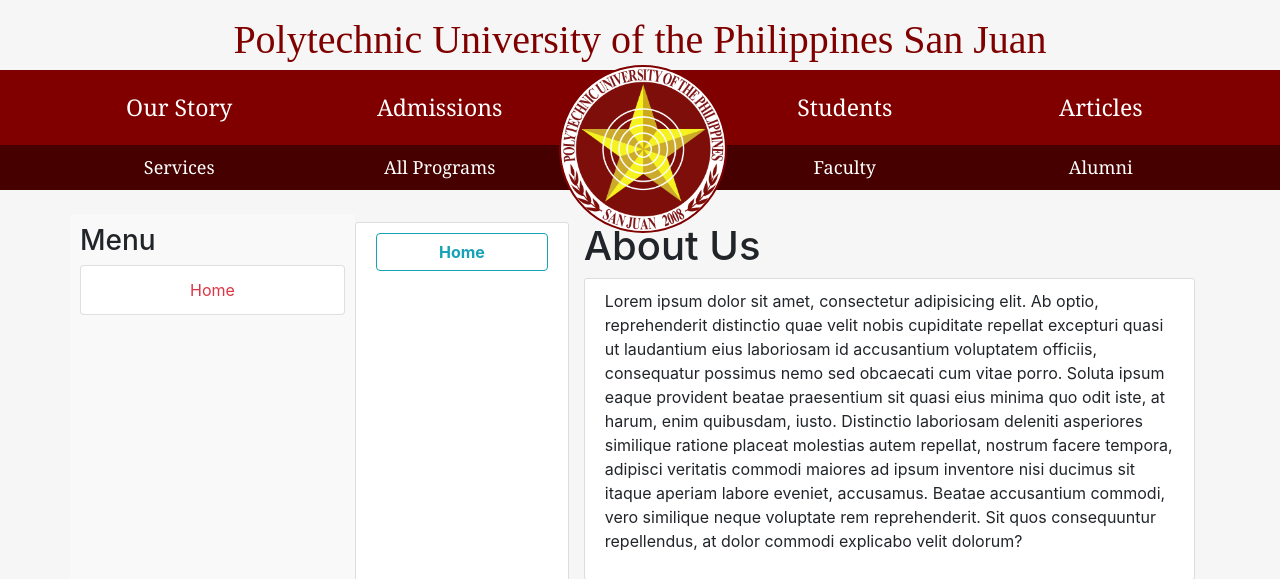
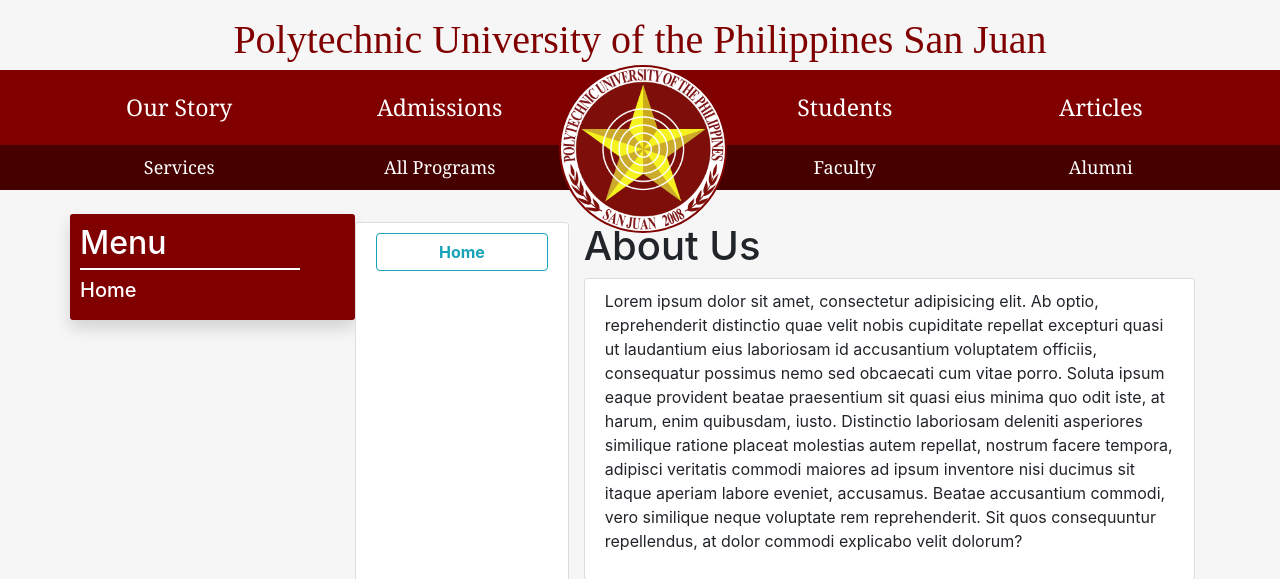
Before and after one commit to CKBaseleres/oers2, a Flask app: page /about in a window 1280 px wide. Shown: the top 579 px of the page. Run offline with Flask 2, Linux system fonts and the light colour scheme; parts of the project's set-up code (start-up, migrations or seed data) failed here and were passed over; some libraries are stand-ins or nearby versions.

Commit message:
adding lawrence designs

```diff
--- a/templates/createReservation.html
+++ b/templates/createReservation.html
@@ -1,6 +1,6 @@
 {% extends 'layout.html' %} {% block body %}
 <h1>Reservation</h1> {% from "includes/_formhelpers.html" import render_field %}
-<div class="content-section mb-5">
+<div class="content-section mb-5 shadow">
 <form method="POST">
     {{ form.hidden_tag()}}
   <div class="form-group">
--- a/templates/layout.html
+++ b/templates/layout.html
@@ -247,6 +247,10 @@ body {
   background-color: #f9f9f9;
 }
 
+.shadow {
+  box-shadow: 0 4px 6px 0 hsla(0,0%,0%,0.2)
+}
+
 
 </style>
 
@@ -256,23 +260,32 @@ body {
   {% include 'includes/_navbar.html' %}
   <div class="container">
   <div class="row mt-4 mb-2" id="body">
-  <div class="contents-section col-3" style="background-color:#f9f9f9;">
-    <h3>Menu</h3>
+  <div class="contents-section col-3 h-25 shadow" style="background-color: maroon;">
+    <h1 class="h2"style="color: white">Menu <div style="width: 220px; height: 2px; background-color: white; margin: 6px 0;"></div></h1>
     <div>
-          <a class="col-12 btn btn-outline-danger list-group-item" href="/">Home</a>
+      <h5>
+        <a href="/" style="color: white;"> Home</a>
+      </h5>
     </div>
     {% if session.logged_in %}
     <div class="">
-      <a class="col-12 btn btn-outline-danger list-group-item" href="/dashboard">Dashboard</a>
-
+    <h5>
+      <a href="/dashboard" style="color: white;">Dashboard</a>
+    </h5>
     </div>
     <!-- <div class="">
       <a class="col-12 btn btn-outline-danger list-group-item" href="/account">Account</a>
+      <h5>
+      <a href="/dashboard" style="color: white;">Dashboard</a>
+      </h5>
 
     </div> -->
 
     <div>
-          <a class="col-12 btn btn-outline-danger list-group-item" href="/logout">Logout</a>
+      <!-- <a class="col-12 btn btn-outline-danger list-group-item" href="/logout">Logout</a> -->
+      <h5>
+        <a href="/logout" style="color: white;">Logout</a>
+      </h5>
     </div>
     {% endif %}
   </div>
--- a/templates/userDashboard.html
+++ b/templates/userDashboard.html
@@ -5,7 +5,7 @@
   {{session.lastName}}, {{session.firstName}}
   </small>
 </h3>
-<div class="card">
+<div class="card shadow">
   <div class="card-header">
     <h4>Your Reservations
       <a href="/newres" class="btn btn-success float-right">
```
Also changed, not shown: templates/adminindex.html (+6 -1 lines).
